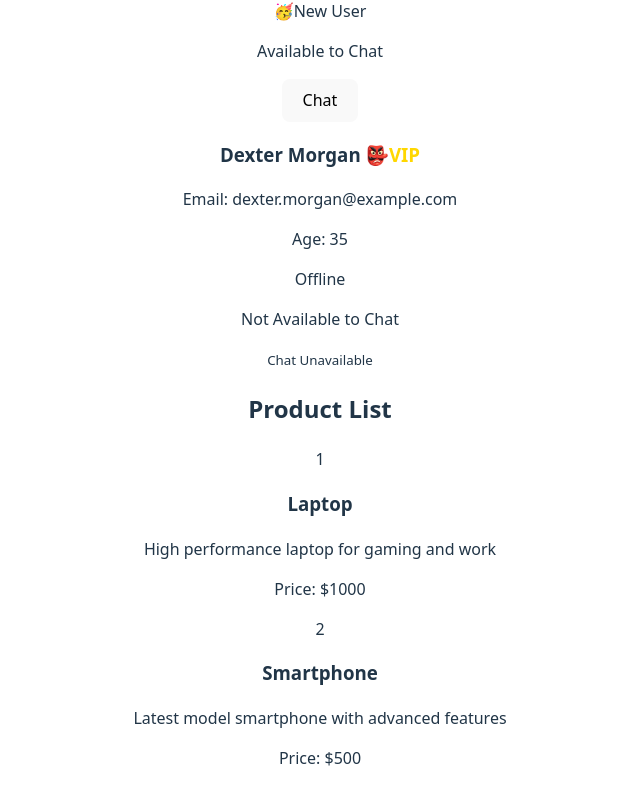
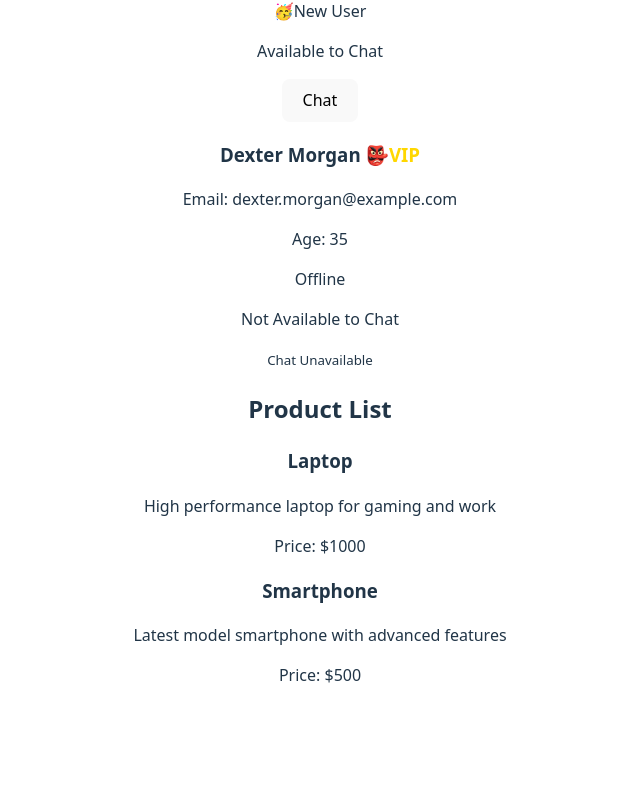
Before and after one commit to surajS0106/react-learning, a React (Vite) app: page / in a window 1280 px wide. Shown: the part 2054-2858 px from the top of the page, without its empty margins (320-960 px from the left). After the commit the page ends 2789 px from the top, so only its background shows below. Built offline with nearby package versions, Linux system fonts and the light colour scheme.

Commit message:
fix: add key prop to product items in ProductList component for improved rendering

```diff
--- a/src/ProductList.tsx
+++ b/src/ProductList.tsx
@@ -8,8 +8,8 @@ export const ProductList = () => {
     const expensiveProducts =
                 products.filter(products => products.price > 300).map((products) => {
                     return (
-                    <div>
-                        <div>{products.id}</div>
+                    <div key={products.id}>
+
                         <h3>{products.name}</h3>
                         <p>{products.description}</p>
                         <p>Price: ${products.price}</p>
```
